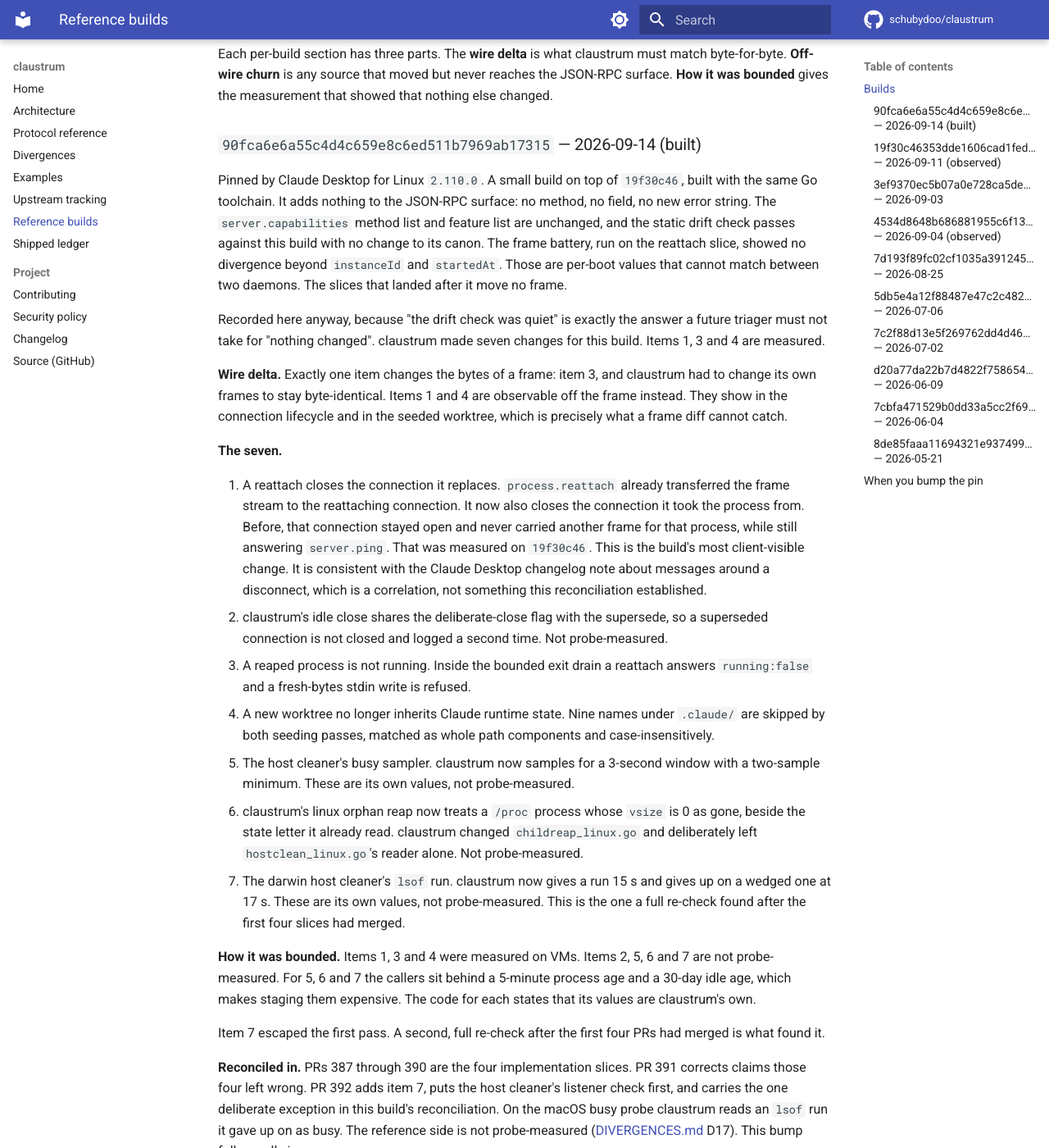
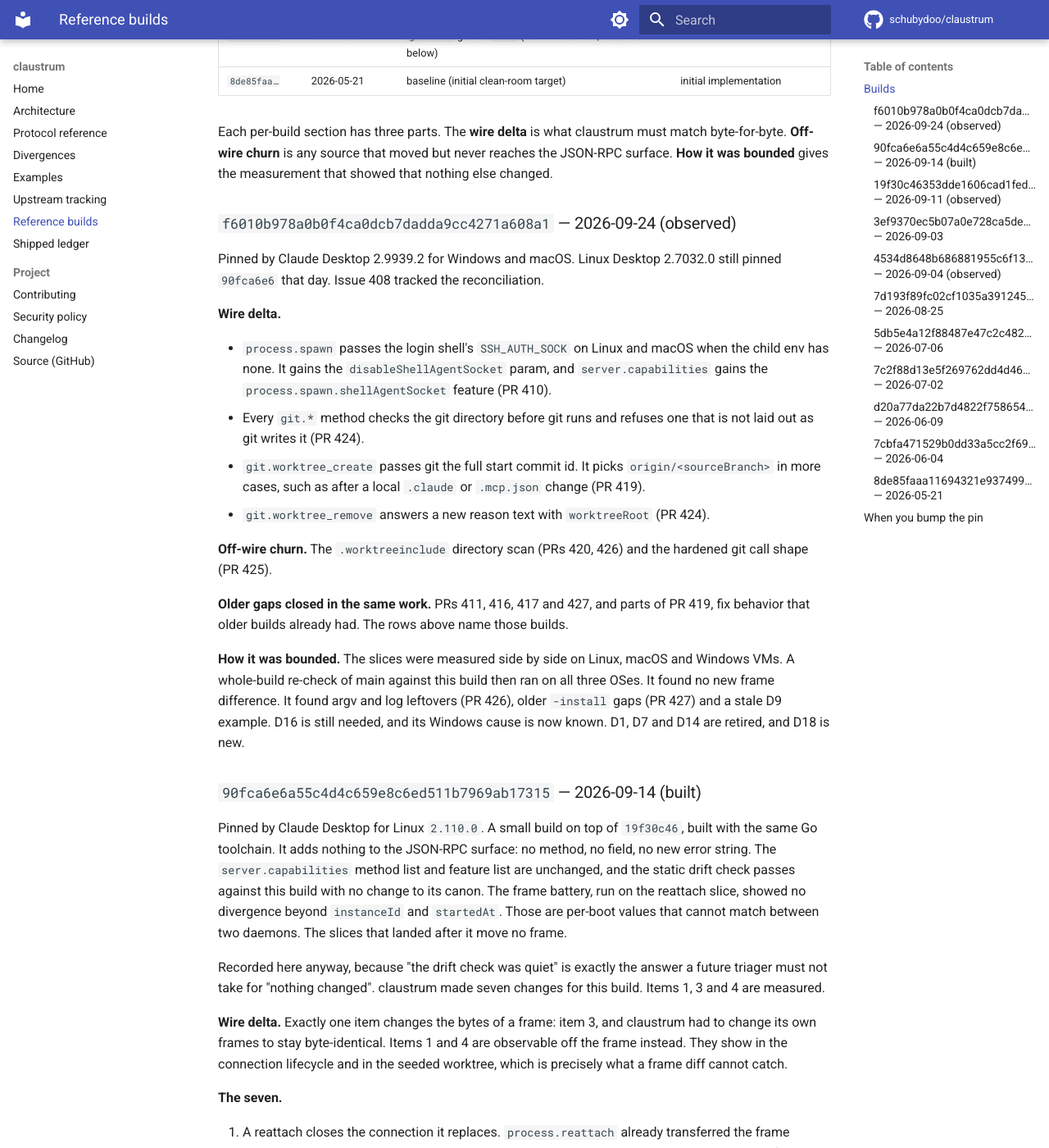
Before and after one commit to schubydoo/claustrum, an MkDocs documentation site: the page built from docs/REFERENCE-BUILDS.md, in a window 1280 px wide and 1400 px high, scrolled down 1079 px. Shown: the whole window at 82% size. Built offline with MkDocs 1.6.1 and Material for MkDocs 9.7.7, drawn with Linux system fonts in a browser that asks for light colours; comment, search, counter and statistics services are not loaded; some of the changed text lies outside the part shown.

Commit message:
chore: pin reference build f6010b97
scripts/UPSTREAM_SHA now names f6010b97, the build that Claude Desktop 2.9939.2
pins on Windows and macOS. docs/REFERENCE-BUILDS.md gains its entry, which
lists the wire delta and the older gaps closed in the same work. D9 keeps only
the example that still differs on f6010b97, and the baseline lines in
UPSTREAM-TRACKING.md name the new pin.

Co-Authored-By: Claude Opus 5.5 <noreply@anthropic.com>

```diff
--- a/docs/REFERENCE-BUILDS.md
+++ b/docs/REFERENCE-BUILDS.md
@@ -21,6 +21,7 @@ release.
 
 | Reference SHA | Built (UTC) | Wire changes | Reconciled in |
 |---|---|---|---|
+| `f6010b97…` | 2026-09-24 (observed) | several frame changes in `git.*`, one new `process.spawn` param and one new `server.capabilities` feature. See below | [PRs 410–427](https://github.com/schubydoo/claustrum/pull/427) |
 | `90fca6e6…` | 2026-09-14 (built) | no surface change. claustrum made 7 changes, 3 of them client-visible and 1 of those on a frame. See below | [PRs 387–392](https://github.com/schubydoo/claustrum/pull/392) |
 | `19f30c46…` | 2026-09-11 (observed) | 2 changes + 4 off-wire subsystems + a new CLI mode. See below | [PRs 356–371](https://github.com/schubydoo/claustrum/pull/371), and the `ldd` bound under issue 408 |
 | `3ef9370e…` | 2026-09-03 (built) | none (off-wire: linux libc probe reordered ldd-first) | [PR 345](https://github.com/schubydoo/claustrum/pull/345) |
@@ -36,6 +37,37 @@ Each per-build section has three parts. The **wire delta** is what claustrum
 must match byte-for-byte. **Off-wire churn** is any source that moved but never
 reaches the JSON-RPC surface. **How it was bounded** gives the measurement that
 showed that nothing else changed.
+
+### `f6010b978a0b0f4ca0dcb7dadda9cc4271a608a1` — 2026-09-24 (observed)
+
+Pinned by Claude Desktop 2.9939.2 for Windows and macOS. Linux Desktop 2.7032.0
+still pinned `90fca6e6` that day. Issue 408 tracked the reconciliation.
+
+**Wire delta.**
+
+- `process.spawn` passes the login shell's `SSH_AUTH_SOCK` on Linux and macOS
+  when the child env has none. It gains the `disableShellAgentSocket` param, and
+  `server.capabilities` gains the `process.spawn.shellAgentSocket` feature (PR 410).
+- Every `git.*` method checks the git directory before git runs and refuses one
+  that is not laid out as git writes it (PR 424).
+- `git.worktree_create` passes git the full start commit id. It picks
+  `origin/<sourceBranch>` in more cases, such as after a local `.claude` or
+  `.mcp.json` change (PR 419).
+- `git.worktree_remove` answers a new reason text with `worktreeRoot` (PR 424).
+
+**Off-wire churn.** The `.worktreeinclude` directory scan (PRs 420, 426) and the
+hardened git call shape (PR 425).
+
+**Older gaps closed in the same work.** PRs 411, 416, 417 and 427, and parts of
+PR 419, fix behavior that older builds already had. The rows above name those
+builds.
+
+**How it was bounded.** The slices were measured side by side on Linux, macOS
+and Windows VMs. A whole-build re-check of main against this build then ran on
+all three OSes. It found no new frame difference. It found argv and log
+leftovers (PR 426), older `-install` gaps (PR 427) and a stale D9 example. D16
+is still needed, and its Windows cause is now known. D1, D7 and D14 are
+retired, and D18 is new.
 
 ### `90fca6e6a55c4d4c659e8c6ed511b7969ab17315` — 2026-09-14 (built)
 
```
Also changed, not shown: docs/DIVERGENCES.md (+3 -3 lines), docs/PROTOCOL.md (+2 -2 lines), docs/UPSTREAM-TRACKING.md (+2 -2 lines), 1 other file.
